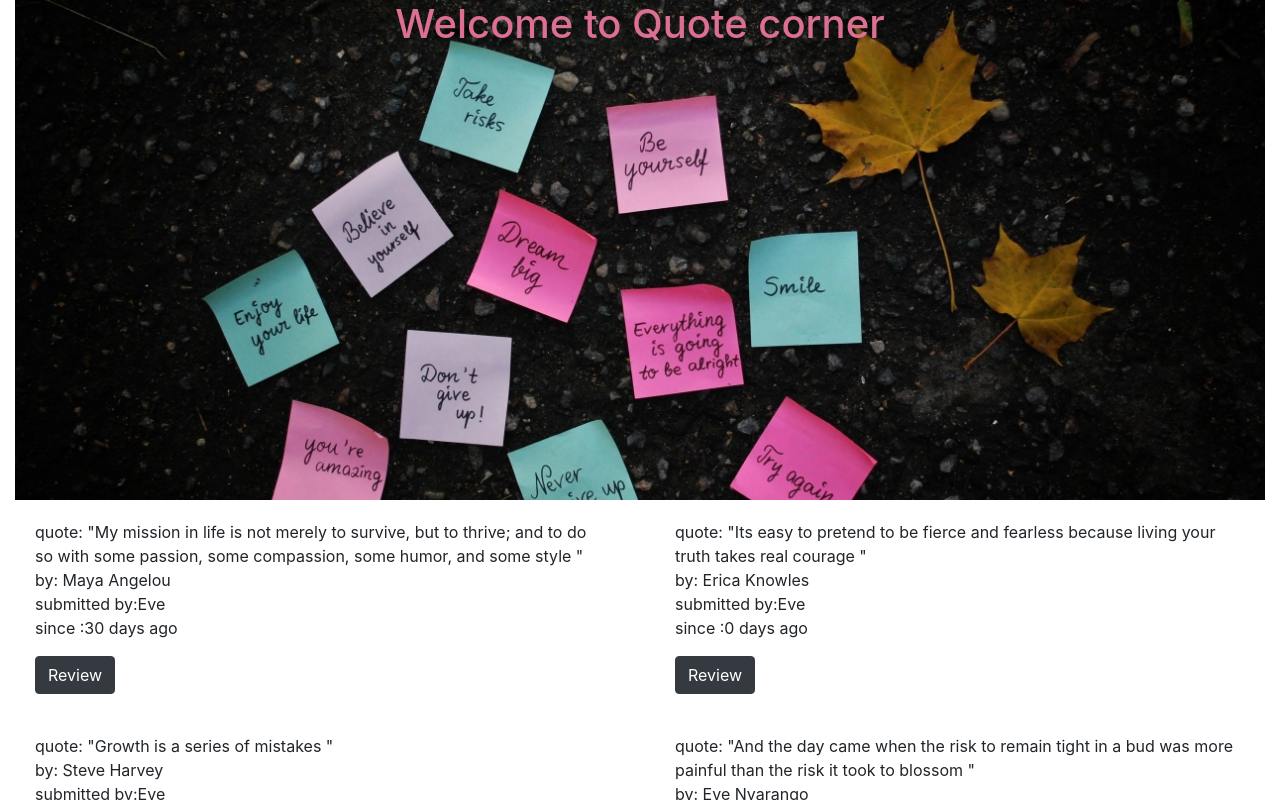
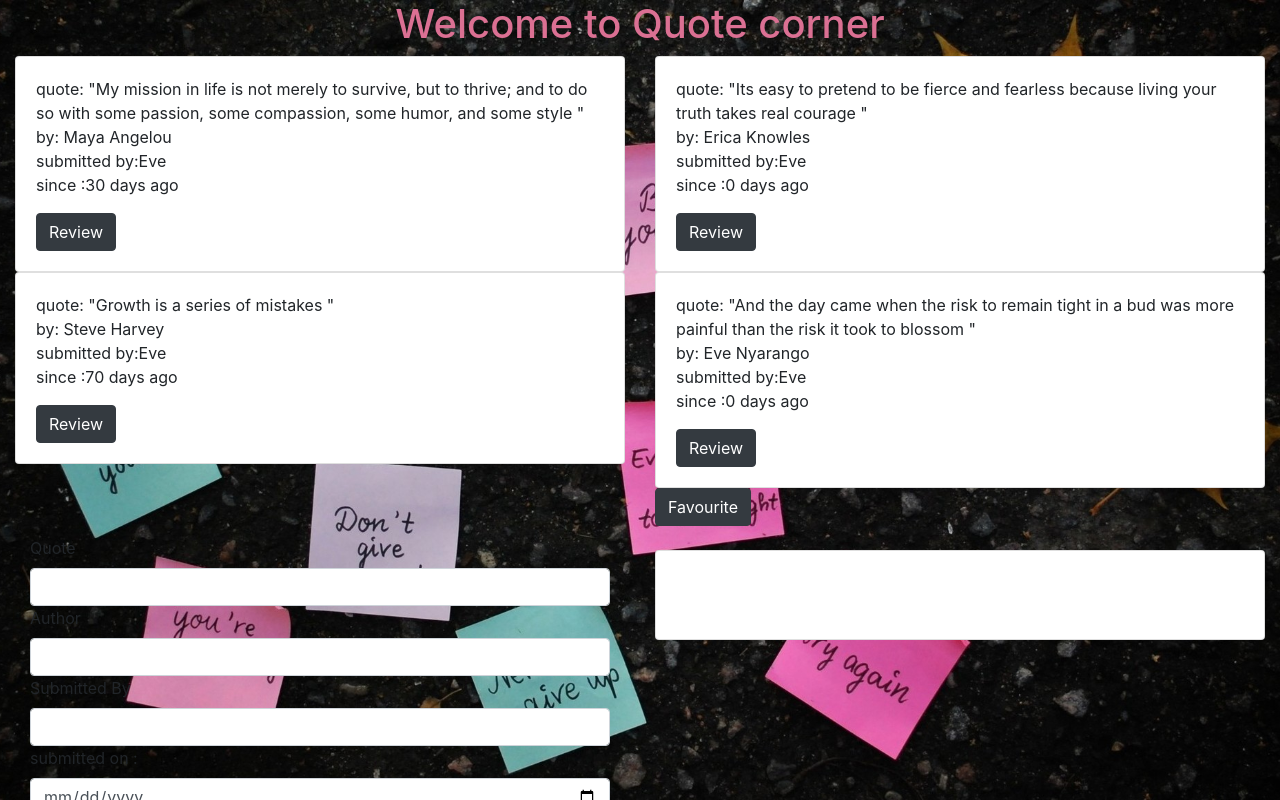
Before and after one commit to EveNyarango/Quotes, an Angular app: page / in a window 1280 px wide. Shown: the top 800 px of the page. Built offline with nearby package versions, Linux system fonts and the light colour scheme.

Commit message:
add background image

```diff
--- a/src/app/quote/quote.component.css
+++ b/src/app/quote/quote.component.css
@@ -1,11 +1,15 @@
-.intro{
+/* .intro{
 background-image:url("src/assets/backie4.jpg");
 background-size: cover;
 background-repeat: no-repeat;
 height: 500px;
 width: 100%;
 color:palevioletred;
-}
+} */
+
 h1{
     text-align: center;
 }
+.intro{
+    color: palevioletred;
+}
--- a/src/app/quote/quote.component.html
+++ b/src/app/quote/quote.component.html
@@ -4,10 +4,11 @@
 
   </div>
 
-
-  <div class="row">
+<div id="sato">
+  <div class="row" >
 
       <div class="col-md-6" *ngFor='let quote of quotes;let i = index'>
+       <div class="card">
         <div class="card-body">
           <p id={{i}}>quote: "{{quote.quote}}" <br> by: {{quote.author}} <br> submitted
             by:{{quote.submittedBy}} <br> since :{{quote.since|dateCount}} days ago</p>
@@ -18,9 +19,10 @@
         <div *ngIf='quote.showDescription'>
           <app-quote-detail [quote]='quote' (isComplete)='deleteQuote($event,i)'></app-quote-detail>
         </div>
-
+      </div>
       </div>
   </div>
+</div>
   <div class="row">
     <div class="col-md-6">
       <app-quote-form (addQuote)="addNewQuote($event)"></app-quote-form>
--- a/src/styles.css
+++ b/src/styles.css
@@ -1,2 +1,9 @@
 @import "~bootstrap/dist/css/bootstrap.css";
 @import url('https://fonts.googleapis.com/css2?family=Niconne&display=swap');
+
+body{
+    background-image:url("src/assets/backie4.jpg");
+    background-size: cover;
+    background-repeat: no-repeat;
+    background-attachment: fixed;
+}
```
Also changed, not shown: src/app/quote/quote.component.ts (line endings or trailing spaces), src/assets/qoute4.jpg (added).
